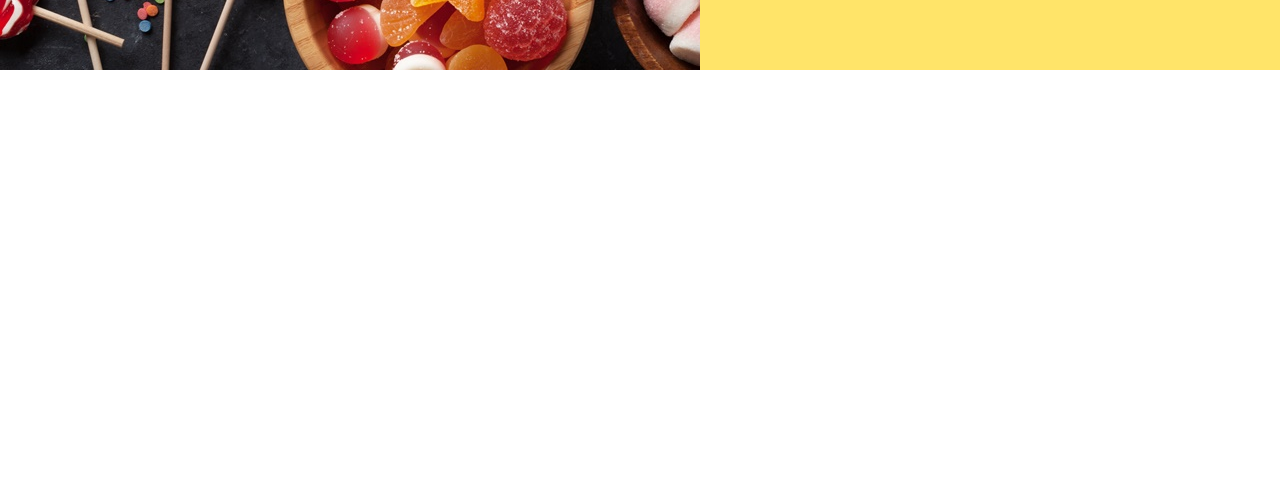
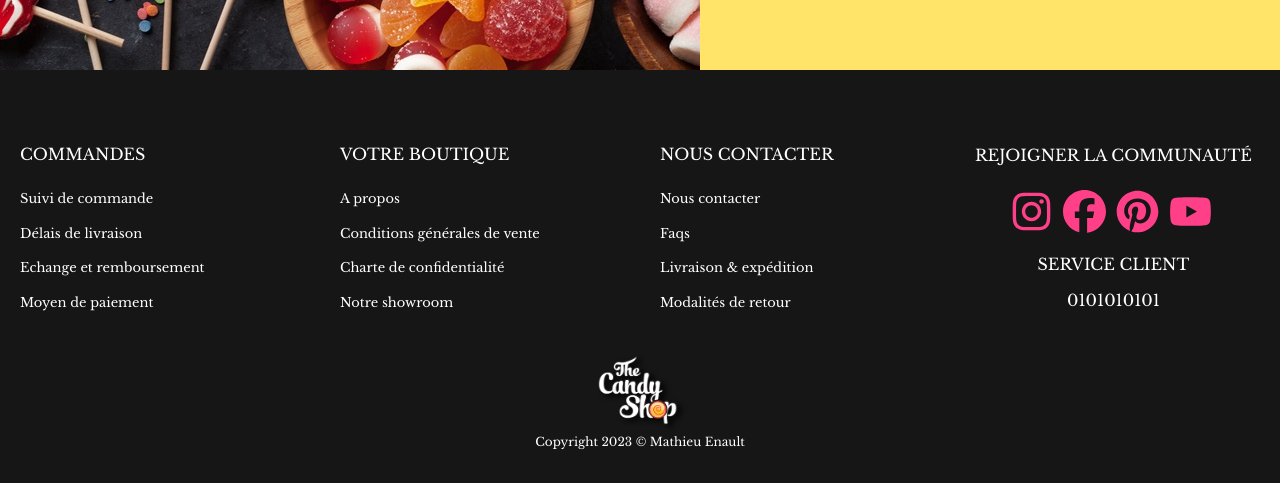
Before and after one commit to Mathieu94110/CandyShop, a Vue app: page /home in a window 1280 px wide. Shown: the part 1980-2463 px from the top of the page. Before the commit the page ends 2050 px from the top, so only its background shows below. Built offline with nearby package versions, Linux system fonts and the light colour scheme.

Commit message:
adding footer

```diff
--- a/src/App.vue
+++ b/src/App.vue
@@ -4,16 +4,19 @@
     <div class="d-flex flex-column w-100">
       <router-view></router-view>
     </div>
+    <TheFooter />
   </div>
 </template>
 
 <script>
 import TheHeader from "./components/TheHeader/TheHeader.vue";
+import TheFooter from "./components/TheFooter/TheFooter.vue";
 
 export default {
   name: "App",
   components: {
     TheHeader,
+    TheFooter,
   },
 };
 </script>
--- /dev/null
+++ b/src/components/TheFooter/TheFooter.vue
@@ -0,0 +1,227 @@
+<template>
+  <div class="footer">
+    <div class="footer-top">
+      <div class="footer-top-container">
+        <div class="footer-top-menu">
+          <div class="footer-top-left">
+            <div
+              v-for="(items, index) in leftItems"
+              :key="index"
+              class="footer-top-left-item"
+            >
+              <div v-for="(value, key, index) in items" :key="index">
+                <h4>{{ key }}</h4>
+                <ul>
+                  <li v-for="(item, index) in value" :key="index">
+                    {{ item }}
+                  </li>
+                </ul>
+              </div>
+            </div>
+          </div>
+          <div class="footer-top-right">
+            <h4>rejoigner la communauté</h4>
+            <font-awesome-icon
+              icon="fa-brands fa-instagram"
+              class="social-networks-icon"
+            />
+            <font-awesome-icon
+              icon="fa-brands fa-facebook"
+              class="social-networks-icon"
+            />
+            <font-awesome-icon
+              icon="fa-brands fa-pinterest"
+              class="social-networks-icon"
+            />
+            <font-awesome-icon
+              icon="fa-brands fa-youtube"
+              class="social-networks-icon"
+            />
+            <div class="customer-service-phone">
+              <span>service client</span>
+              <p>0101010101</p>
+            </div>
+          </div>
+        </div>
+      </div>
+    </div>
+    <div class="footer-bottom-container">
+      <div class="footer-bottom">
+        <img src="../../assets/candy-shop.png" class="candy-img" />
+        <div>Copyright 2023 © Mathieu Enault</div>
+      </div>
+    </div>
+  </div>
+</template>
+
+<script>
+export default {
+  data() {
+    return {
+      leftItems: [
+        {
+          commandes: [
+            "Suivi de commande",
+            "Délais de livraison",
+            "Echange et remboursement",
+            "Moyen de paiement",
+          ],
+        },
+        {
+          "votre boutique": [
+            "A propos",
+            "Conditions générales de vente",
+            "Charte de confidentialité",
+            "Notre showroom",
+          ],
+        },
+        {
+          "nous contacter": [
+            "Nous contacter",
+            "Faqs",
+            "Livraison & expédition",
+            "Modalités de retour",
+          ],
+        },
+      ],
+    };
+  },
+};
+</script>
+
+<style scoped>
+.footer {
+  width: 100%;
+  padding: 20px;
+  background-color: #161616;
+  color: #fff;
+}
+.footer-top-container,
+.footer-bottom-container {
+  display: flex;
+  place-content: center;
+  justify-content: center;
+}
+.footer-top-container {
+  display: flex;
+  width: 1300px;
+}
+.footer-top {
+  display: flex;
+  justify-content: center;
+}
+.footer-top-menu {
+  display: flex;
+  flex-direction: column;
+  width: 100%;
+  align-items: center;
+}
+.footer-top-left {
+  width: auto;
+}
+.footer-top-left-item {
+  display: flex;
+  flex-direction: column;
+  padding: 0;
+  width: 240px;
+  margin: 25px 0;
+  padding-left: 50px;
+}
+.footer-top-left li {
+  margin-bottom: 15px;
+  font-size: 11px;
+}
+.footer-top-left li:hover {
+  cursor: pointer;
+}
+.footer-top-left li:last-child {
+  margin-bottom: 0;
+}
+.footer-top-right {
+  margin-top: 45px;
+  text-align: center;
+}
+.social-networks-icon {
+  width: 32px;
+  width: 32px;
+  margin-right: 5px;
+  color: var(--color-primary);
+}
+.social-networks-icon + .social-networks-icon {
+  margin: 0 5px;
+}
+.social-networks-icon:hover {
+  cursor: pointer;
+}
+.customer-service-phone {
+  margin: 15px 0 10px 0;
+}
+.customer-service-phone > span {
+  text-transform: uppercase;
+}
+.customer-service-phone > p {
+  margin-top: 12px;
+}
+.footer-bottom {
+  padding: 10px;
+  text-align: center;
+  font-size: 12px;
+}
+.candy-img {
+  width: 100px;
+}
+h4,
+.customer-service-phone {
+  font-size: 14px;
+  text-transform: uppercase;
+  margin-bottom: 25px;
+}
+
+@media only screen and (min-width: 630px) {
+  .footer {
+    padding: 60px 0 25px 0;
+  }
+  .footer-top-left {
+    width: 100%;
+  }
+  .footer-top-menu {
+    flex-direction: row;
+    flex-wrap: wrap;
+  }
+  .footer-top-left-item {
+    margin-top: 15px;
+    padding-left: 20px;
+    float: left;
+    width: 33.333%;
+  }
+  .footer-top-right {
+    padding-left: 25px;
+    text-align: left;
+  }
+  .footer-top-left li {
+    font-size: 13px;
+  }
+  .footer-bottom {
+    width: 1300px;
+  }
+  h4,
+  .customer-service-phone {
+    font-size: 16px;
+  }
+  .social-networks-icon {
+    width: 43px;
+    height: 43px;
+  }
+}
+@media only screen and (min-width: 1227px) {
+  .footer-top-left {
+    float: left;
+    width: 75%;
+  }
+  .footer-top-right {
+    margin-top: 15px;
+    padding: 0 15px;
+    text-align: center;
+  }
+}
+</style>
```
Also changed, not shown: src/locales/assortments-selection.js (deleted, +0 -58 lines), src/main.js (+11 -1 lines).
